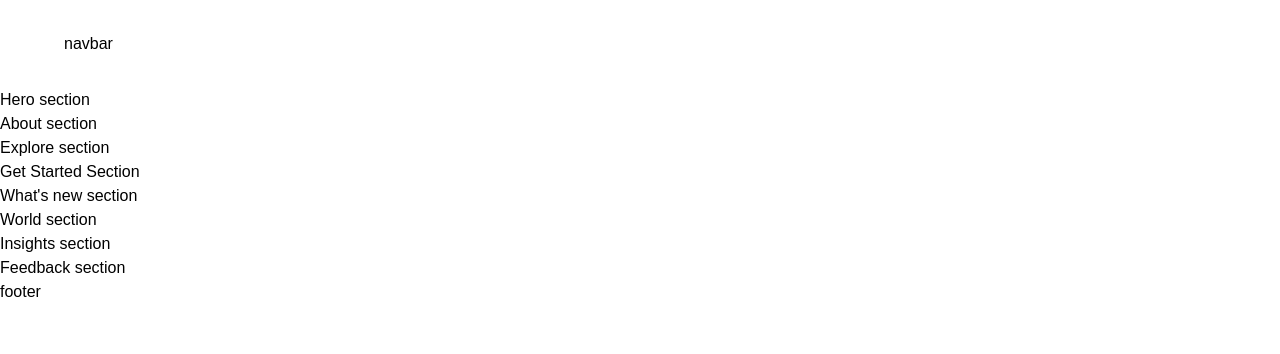
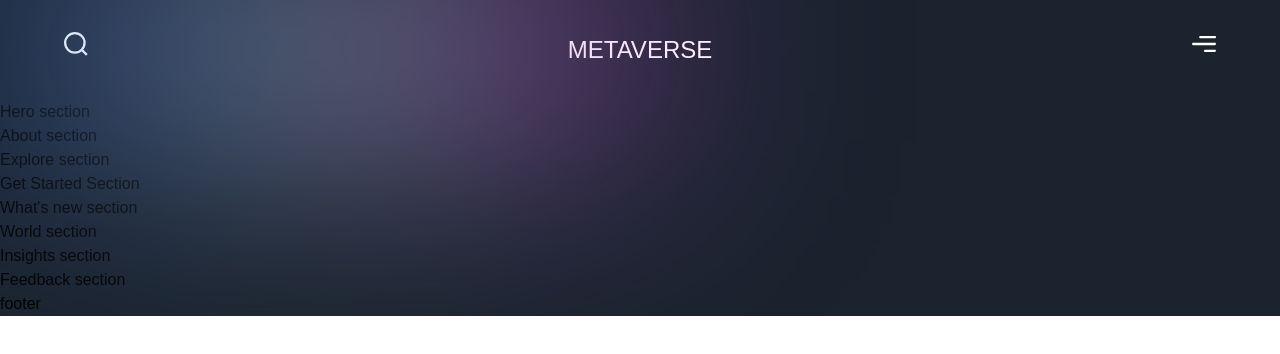
Before and after one commit to Akashrp512/metaverse-landing, a Next.js app: page / in a window 1280 px wide. Shown: the top 354 px of the page. Built offline with nearby package versions, Linux system fonts and the light colour scheme; a web font is replaced by a local one.

Commit message:
navbar commit

```diff
--- a/app/page.js
+++ b/app/page.js
@@ -2,7 +2,7 @@
 import { About, Explore, Feedback, GetStarted, Hero, Insights, WhatsNew, World } from '../sections';
 
 const Page = () => (
-  <div>
+  <div className='bg-primary-black overflow-hidden'>
     <Navbar />
     <Hero />
     <About />
--- a/components/Navbar.jsx
+++ b/components/Navbar.jsx
@@ -11,7 +11,20 @@
   whileInView="show"
   className={`${styles.xPaddings} py-8 relative`}
   >
-    navbar
+    <div className="absolute w-[50%] inset-0 gradient-01"  />
+    <div className={`${styles.innerWidth} mx-auto flex justify-between gap-8`} >
+      <img
+      src="/search.svg"
+      alt="search"
+      className="w-[24px] h-[24px] object-contain"
+      />
+      <h2 className="front-extrabold text-[24px] leading=[30px] text-white">METAVERSE</h2>
+      <img
+        src="/menu.svg"
+        alt="menu"
+        className="w-[24px] h-[24px] object-contain"
+      />
+    </div>
   </motion.nav>
 );
 
```
